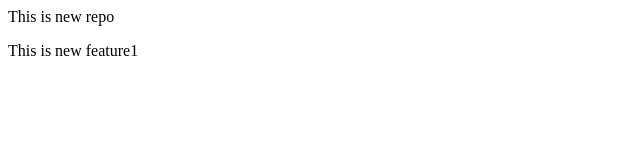
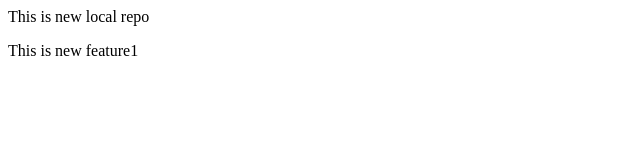
Before and after one commit to imDhiru92/localrepo, a plain HTML site: page index.html in a window 1280 px wide. Shown: the full height of the page, 0-640 px from the left. Drawn offline with Linux system fonts and the light colour scheme.

Commit message:
corrected text

```diff
--- a/index.html
+++ b/index.html
@@ -1,2 +1,2 @@
-<p>This is new repo</p>
+<p>This is new local repo</p>
 <p>This is new feature1</p>
```
